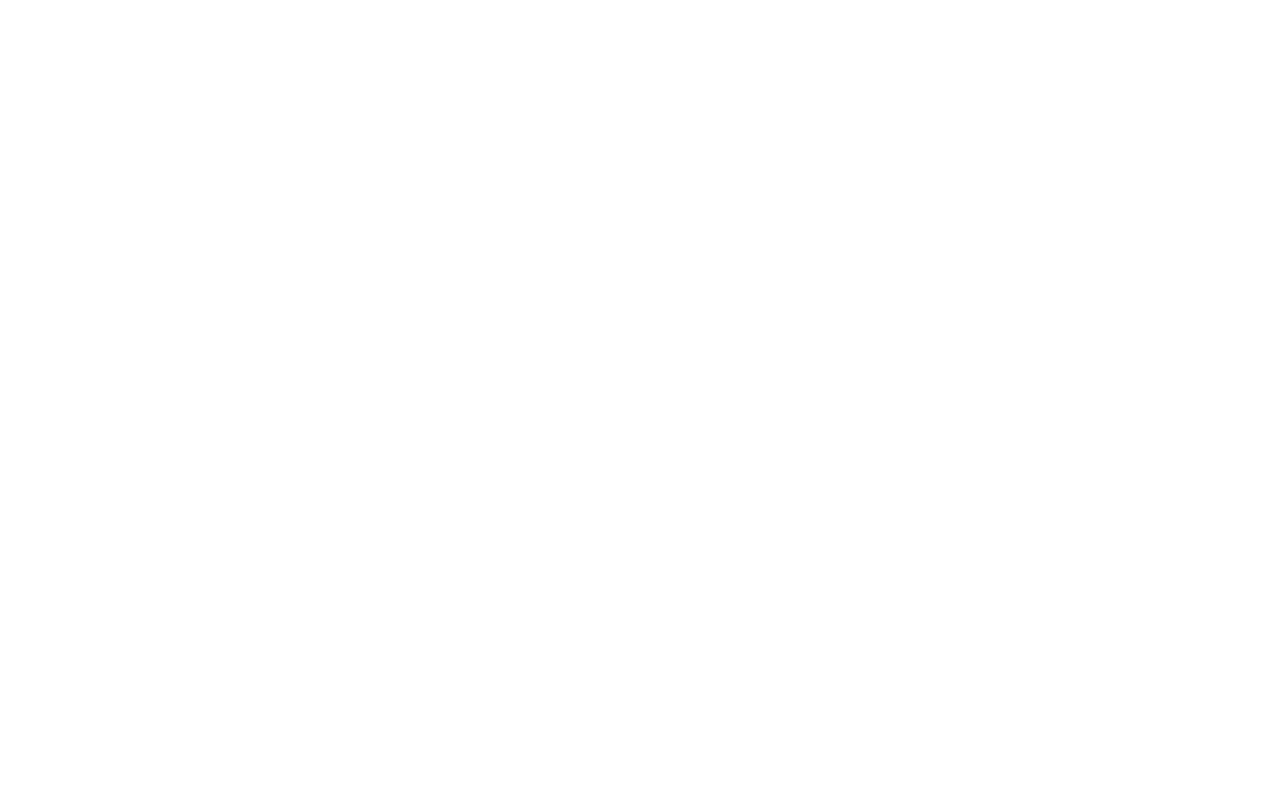
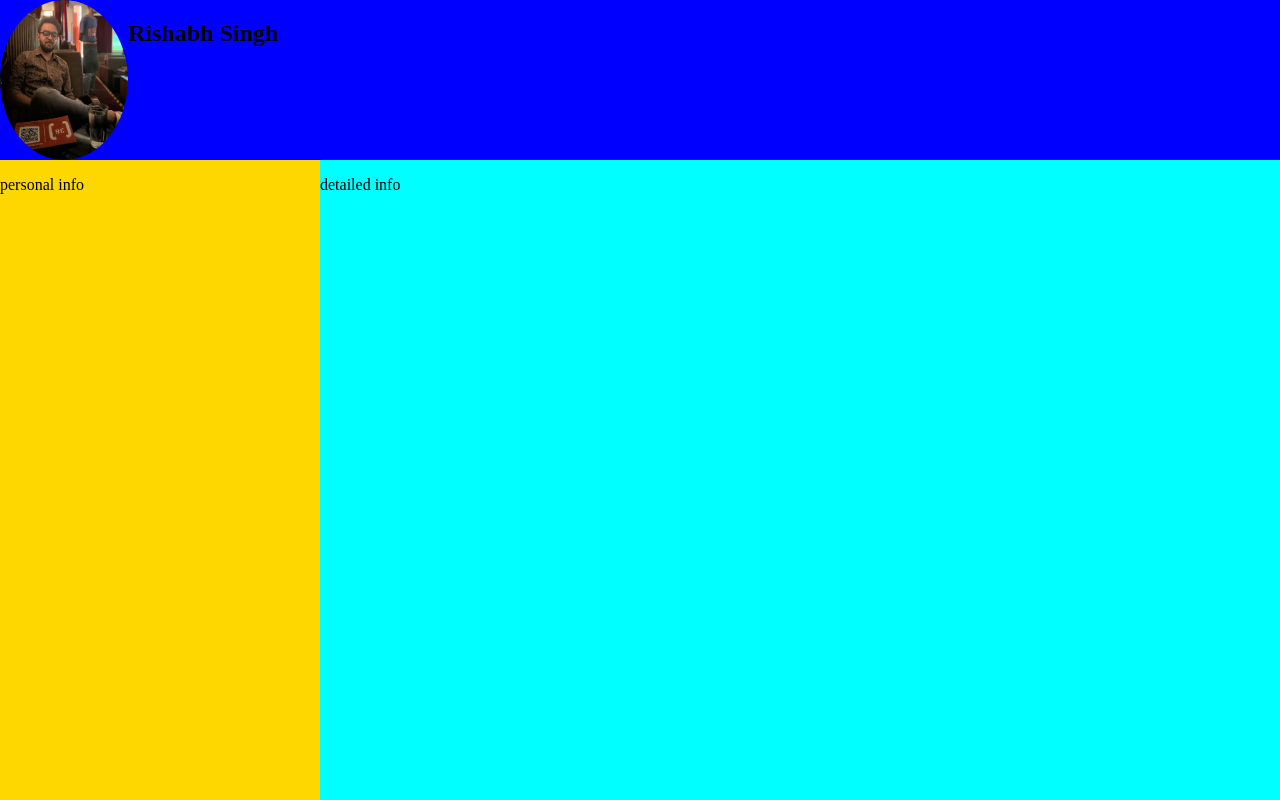
Before and after one commit to RishThakur18/3d-car-demo, a React (Create React App) app: page / in a window 1280 px wide. Built offline with nearby package versions, Linux system fonts and the light colour scheme.

Commit message:
refactoring of code

```diff
--- a/public/index.html
+++ b/public/index.html
@@ -3,41 +3,21 @@
   <head>
     <meta charset="utf-8" />
     <link rel="icon" href="%PUBLIC_URL%/favicon.ico" />
-    <meta name="viewport" content="width=device-width, initial-scale=1" />
+
+    <meta name="viewport"    content="width=device-width, initial-scale=1" />
     <meta name="theme-color" content="#000000" />
-    <meta
-      name="description"
-      content="Web site created using create-react-app"
-    />
+    <meta name="description" content="Web site created using create-react-app"/>
+
     <link rel="apple-touch-icon" href="%PUBLIC_URL%/logo192.png" />
-    <!--
-      manifest.json provides metadata used when your web app is installed on a
-      user's mobile device or desktop. See https://developers.google.com/web/fundamentals/web-app-manifest/
-    -->
     <link rel="manifest" href="%PUBLIC_URL%/manifest.json" />
-    <!--
-      Notice the use of %PUBLIC_URL% in the tags above.
-      It will be replaced with the URL of the `public` folder during the build.
-      Only files inside the `public` folder can be referenced from the HTML.
+    <link rel="preconnect" href="https://fonts.googleapis.com">
+    <link href="https://fonts.googleapis.com/css2?family=Noto+Sans+Mono:wght@700&display=swap" rel="stylesheet">
 
-      Unlike "/favicon.ico" or "favicon.ico", "%PUBLIC_URL%/favicon.ico" will
-      work correctly both with client-side routing and a non-root public URL.
-      Learn how to configure a non-root public URL by running `npm run build`.
-    -->
     <title>React App</title>
   </head>
+
   <body>
     <noscript>You need to enable JavaScript to run this app.</noscript>
     <div id="root"></div>
-    <!--
-      This HTML file is a template.
-      If you open it directly in the browser, you will see an empty page.
-
-      You can add webfonts, meta tags, or analytics to this file.
-      The build step will place the bundled scripts into the <body> tag.
-
-      To begin the development, run `npm start` or `yarn start`.
-      To create a production bundle, use `npm run build` or `yarn build`.
-    -->
   </body>
 </html>
--- /dev/null
+++ b/src/components/App.js
@@ -0,0 +1,18 @@
+ function App() {
+    return (
+        <div className="container-main">
+            <div className="heading">
+                <img className="heading__photo" src="./rishabh.jpeg" alt="rishabh.png"/>
+                <h2>Rishabh Singh</h2>
+            </div>
+            <div className="sidebar">
+                <p>personal info</p>
+            </div>
+            <div className="content">
+                <p>detailed info</p>
+            </div>
+        </div>
+    );
+}
+
+export default App;
--- a/src/index.css
+++ b/src/index.css
@@ -1,13 +1,36 @@
 body {
-  margin: 0;
-  font-family: -apple-system, BlinkMacSystemFont, 'Segoe UI', 'Roboto', 'Oxygen',
-    'Ubuntu', 'Cantarell', 'Fira Sans', 'Droid Sans', 'Helvetica Neue',
-    sans-serif;
-  -webkit-font-smoothing: antialiased;
-  -moz-osx-font-smoothing: grayscale;
+  padding: 0px;
+  margin: 0px;
 }
 
-code {
-  font-family: source-code-pro, Menlo, Monaco, Consolas, 'Courier New',
-    monospace;
+.container-main {
+  display: grid;
+  grid-template-columns: 25% auto;
+  grid-template-rows: 20% 80%;
+  justify-content: center;
+  width: 100vw;
+  height: 100vh;
 }
+
+.heading {
+  grid-column-start: 1;
+  grid-column-end: 3;
+  background-color: blue;
+  width: 100vw;
+  display: inline-flex;
+}
+
+.heading__photo {
+  max-width: 10%;
+  max-height: 100%;
+  border-radius: 50%;
+}
+
+.sidebar {
+  background-color: gold;
+
+}
+
+.content {
+  background-color: aqua;
+}
--- a/src/index.js
+++ b/src/index.js
@@ -1,10 +1,11 @@
 import React from 'react';
 import ReactDOM from 'react-dom/client';
 import './index.css';
+import App from './components/App';
 
 const root = ReactDOM.createRoot(document.getElementById('root'));
 root.render(
   <React.StrictMode>
-    <div id="root"/>
+    <App/>
   </React.StrictMode>
 );
```
Also changed, not shown: public/rishabh.jpeg (added).
